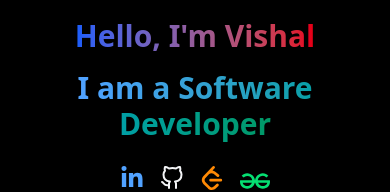
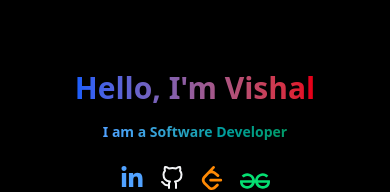
Before and after one commit to vishalboudhh/Vishalportfolio, a React (Vite) app: page / in a window 390 px wide. Shown: the part 303-495 px from the top of the page. Built offline with nearby package versions, Linux system fonts and the light colour scheme.

Commit message:
change font size

```diff
--- a/src/components/Home/Home.jsx
+++ b/src/components/Home/Home.jsx
@@ -19,7 +19,7 @@ const Home = () => {
         <h1 className='text-3xl md:text-6xl font-bold leading-tight'>
           <span className="bg-gradient-to-r from-blue-600 to-red-600 bg-clip-text text-transparent">Hello, I'm Vishal</span>
         </h1>
-        <p className='text-3xl font-bold md:text-xl mt-4'>
+        <p className='text-sm font-bold md:text-xl mt-4'>
            <span className="bg-gradient-to-r from-blue-400 to-emerald-600 bg-clip-text text-transparent">I am a Software Developer </span>
         </p>
 
```
